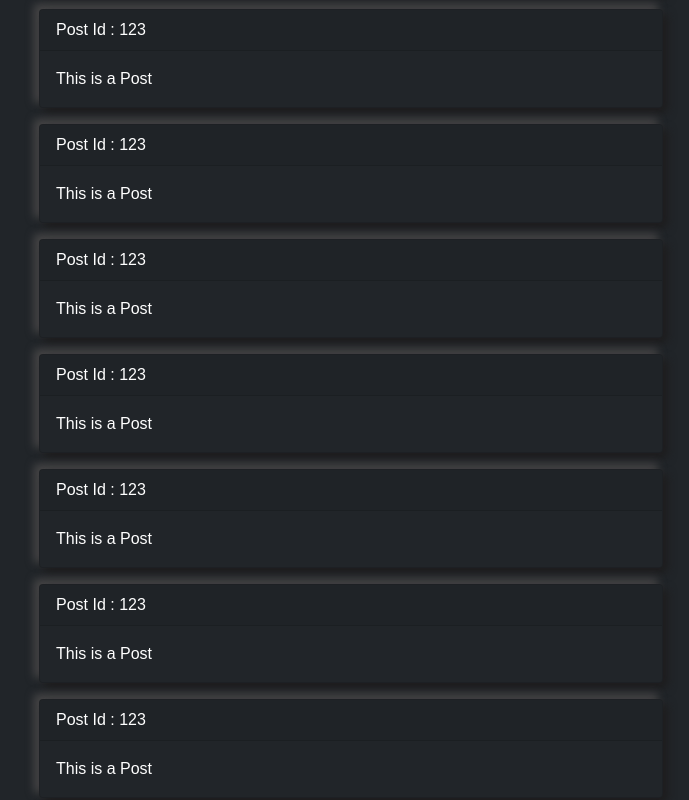
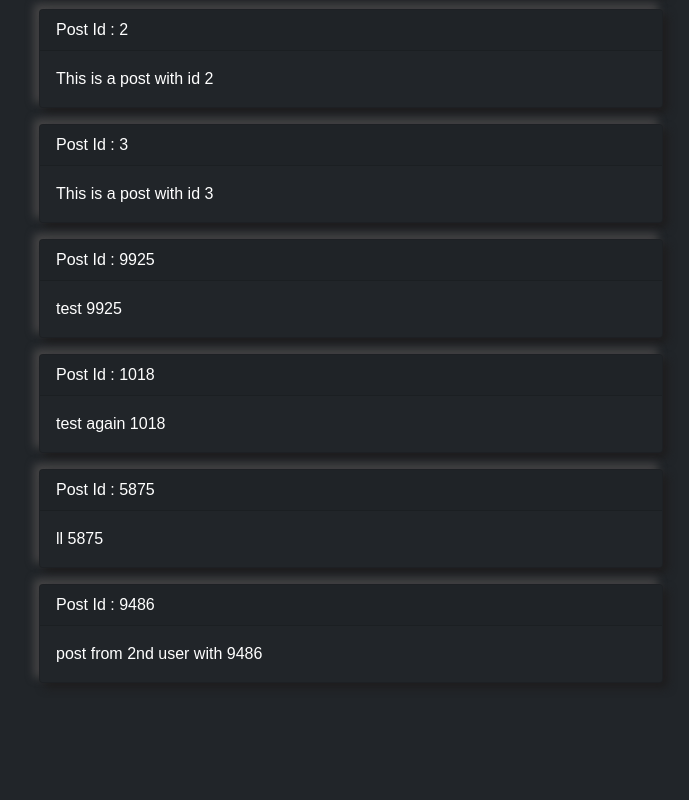
Before and after one commit to Dey-Sumit/useSWR-Tutorial, a Next.js app: page / in a window 1280 px wide. Shown: the part 360-1160 px from the top of the page, without its empty margins (289-978 px from the left). After the commit the page ends 1075 px from the top, so only its background shows below. Built offline with nearby package versions, Linux system fonts and the light colour scheme; data requests are answered from the project's data file.

Commit message:
added functionality with axios

```diff
--- a/db.json
+++ b/db.json
@@ -11,6 +11,22 @@
     {
       "id": 3,
       "content": "This is a post with id 3"
+    },
+    {
+      "id": 9925,
+      "content": "test 9925"
+    },
+    {
+      "id": 1018,
+      "content": "test again 1018"
+    },
+    {
+      "id": 5875,
+      "content": "ll 5875"
+    },
+    {
+      "id": 9486,
+      "content": "post from 2nd user with 9486"
     }
   ],
   "comments": [
--- a/src/components/CreatePost.tsx
+++ b/src/components/CreatePost.tsx
@@ -1,10 +1,21 @@
+import axios from "axios";
 import { useState } from "react";
 
-const CreatePost = () => {
+const CreatePost = ({ setPosts }) => {
   const [content, setContent] = useState("");
 
   const handleSubmit = async (e) => {
-    //! do some wired stuff
+    e.preventDefault();
+    const id = Math.floor(Math.random() * 10000);
+    const { data } = await axios("/posts", {
+      method: "POST",
+      data: {
+        id,
+        content: `${content} with ${id}`,
+      },
+    });
+    setPosts((posts) => [...posts, data]);
+    setContent("");
   };
 
   return (
--- a/src/components/PostCard.tsx
+++ b/src/components/PostCard.tsx
@@ -1,16 +1,18 @@
+import { IPost } from "@libs/types";
 import { useRouter } from "next/router";
+import { FunctionComponent } from "react";
 
-const PostCard = () => {
+const PostCard: FunctionComponent<{ post: IPost }> = ({ post: { content, id } }) => {
   const router = useRouter();
 
   const handleClick = () => {
-    router.push(`/posts/${1}`);
+    router.push(`/posts/${id}`);
   };
 
   return (
     <div className="card w-50 bg-dark" onClick={handleClick}>
-      <p className="card-header">Post Id : 123</p>
-      <p className="card-body">This is a Post</p>
+      <p className="card-header">Post Id : {id}</p>
+      <p className="card-body">{content}</p>
     </div>
   );
 };
--- a/src/pages/index.tsx
+++ b/src/pages/index.tsx
@@ -1,19 +1,34 @@
 import CreatePost from "@components/CreatePost";
 import PostCard from "@components/PostCard";
+import Loader from "@components/Loader";
+import { IPost } from "@libs/types";
+import axios from "axios";
+import { useEffect, useState } from "react";
 
 export default function Home() {
-  const getPosts = () => {
 
+  //! 1 👇
+  const [posts, setPosts] = useState<IPost[]>();
+  const getPosts = async () => {
+    const { data } = await axios("/posts");
+    setPosts(data);
   };
+
+  useEffect(() => {
+    getPosts();
+  }, []);
 
   return (
     <div>
       <h4>useSWR Hook ⛳</h4>
-      <CreatePost />
+      <CreatePost setPosts={setPosts}/>
 
       <h4>Posts</h4>
-      {[...new Array(10)].map((_, i) => (
-        <PostCard key={i} />
+
+      {!posts && <Loader />}
+
+      {posts?.map((post, i) => (
+        <PostCard key={i} post={post} />
       ))}
     </div>
   );
```
Also changed, not shown: src/components/CommentCard.tsx (+5 -2 lines), src/pages/posts/[postId].tsx (+36 -5 lines).
